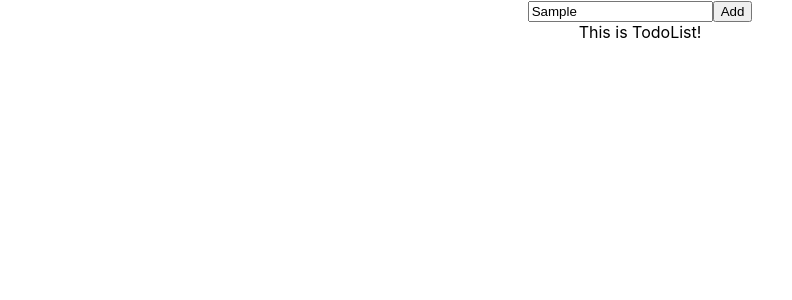
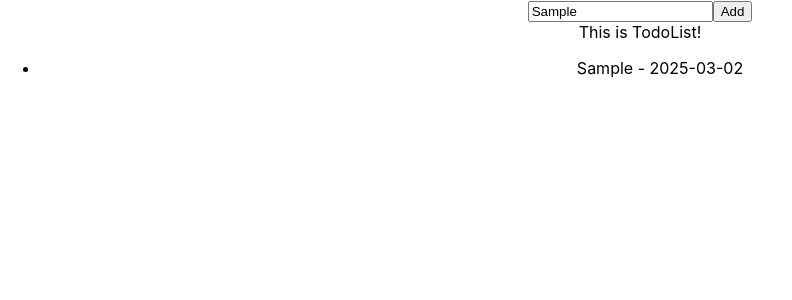
Before and after one commit to tammytamayao/todo-app, a React (Create React App) app: page / in a window 1280 px wide. Both pictures are taken after typing "Sample" into the empty fields and a click on the button "Add". Shown: the top 300 px of the page, without its empty margins (0-792 px from the left). Built offline with nearby package versions, Linux system fonts and the light colour scheme.

Commit message:
feat: add todo list

```diff
--- a/src/App.js
+++ b/src/App.js
@@ -13,14 +13,14 @@ function App() {
       date: toDoDate,
       completed: false,
     };
-    toDoList.push(toDo);
-    console.log(toDoList);
+    setToDoList((prevToDoList) => [...prevToDoList, toDo]);
+    // console.log(toDoList);
   };
 
   return (
     <div className="App">
       <TodoForm onAdd={AddToDo} />
-      <TodoList />
+      <TodoList toDos={toDoList} />
     </div>
   );
 }
--- a/src/components/TodoList.tsx
+++ b/src/components/TodoList.tsx
@@ -1,9 +1,17 @@
 import React from "react";
+import Todo from "./Todo.tsx";
 
-function TodoList() {
+function TodoList({ toDos }) {
   return (
     <div>
       <span>This is TodoList!</span>
+      <ul>
+        {toDos.map((toDo: any, index: number) => (
+          <li key={index}>
+            {toDo.title} - {toDo.date}
+          </li>
+        ))}
+      </ul>
     </div>
   );
 }
```
